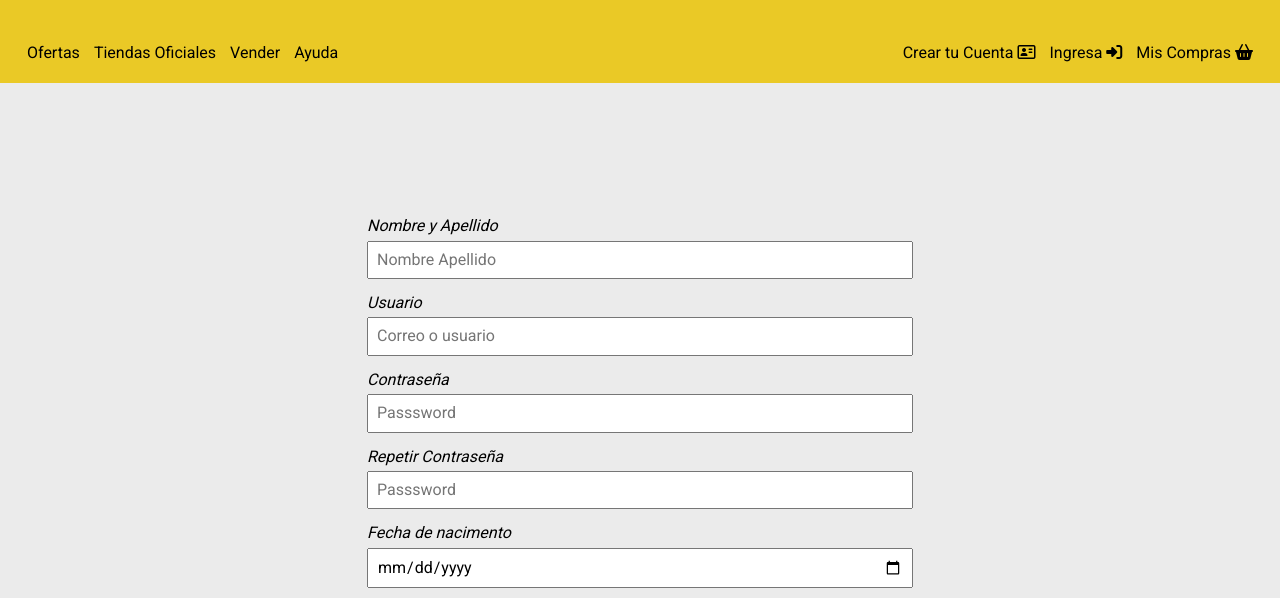
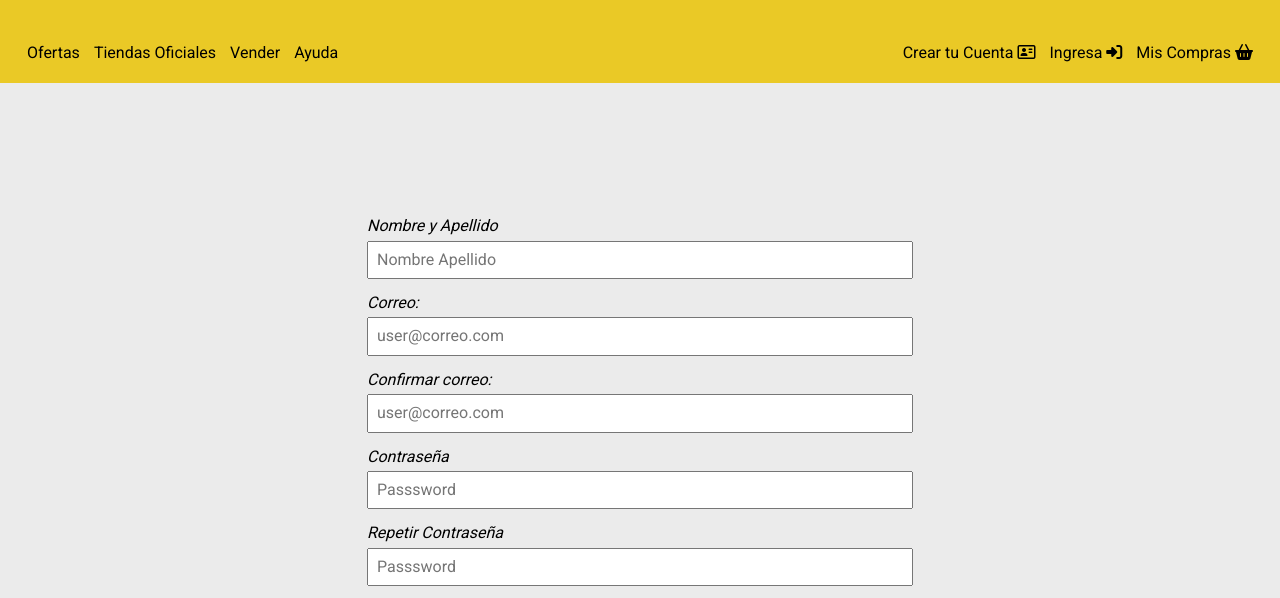
Before and after one commit to VictoriaLizCor/MercadoLiebreDH, a website: page views/register.html in a window 1280 px wide. Shown: the part 195-793 px from the top of the page. Drawn offline with nearby package versions, Linux system fonts and the light colour scheme.

Commit message:
update 4 25112021

```diff
--- a/views/register.html
+++ b/views/register.html
@@ -61,8 +61,12 @@
                         <input class="control"  type="text" name="nombreCompleto" placeholder="Nombre Apellido" required>
                     </div>
                     <div class="control-formulario">
-                        <label for="user">Usuario</label>
-                        <input class="control" type="text" name="user" placeholder="Correo o usuario" required>
+                        <label for="user">Correo:</label>
+                        <input class="control"type="email" name="email" placeholder="user@correo.com" required>
+                    </div>
+                    <div class="control-formulario">
+                        <label for="user"> Confirmar correo:</label>
+                        <input class="control"type="email" name="email" placeholder="user@correo.com" required>
                     </div>
                     <div class="control-formulario">
                         <label for="password">Contraseña</label>
```
